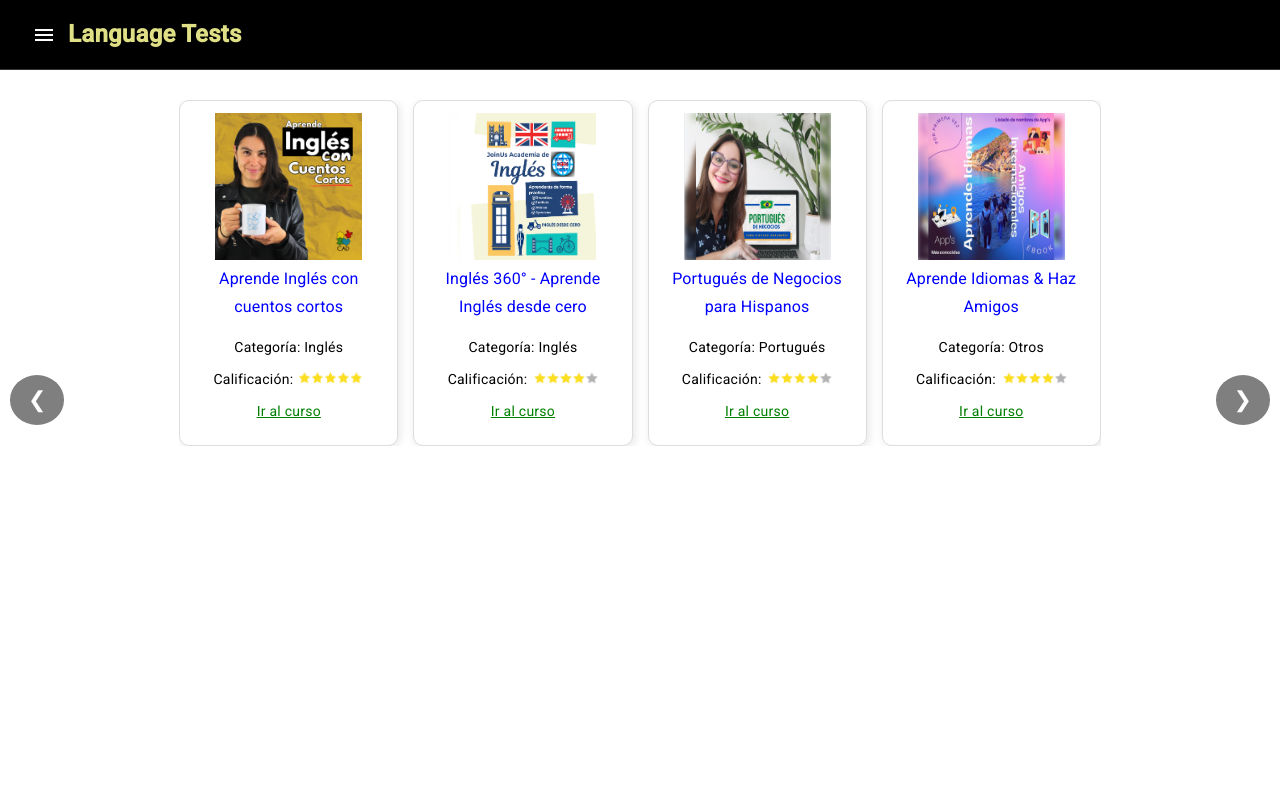
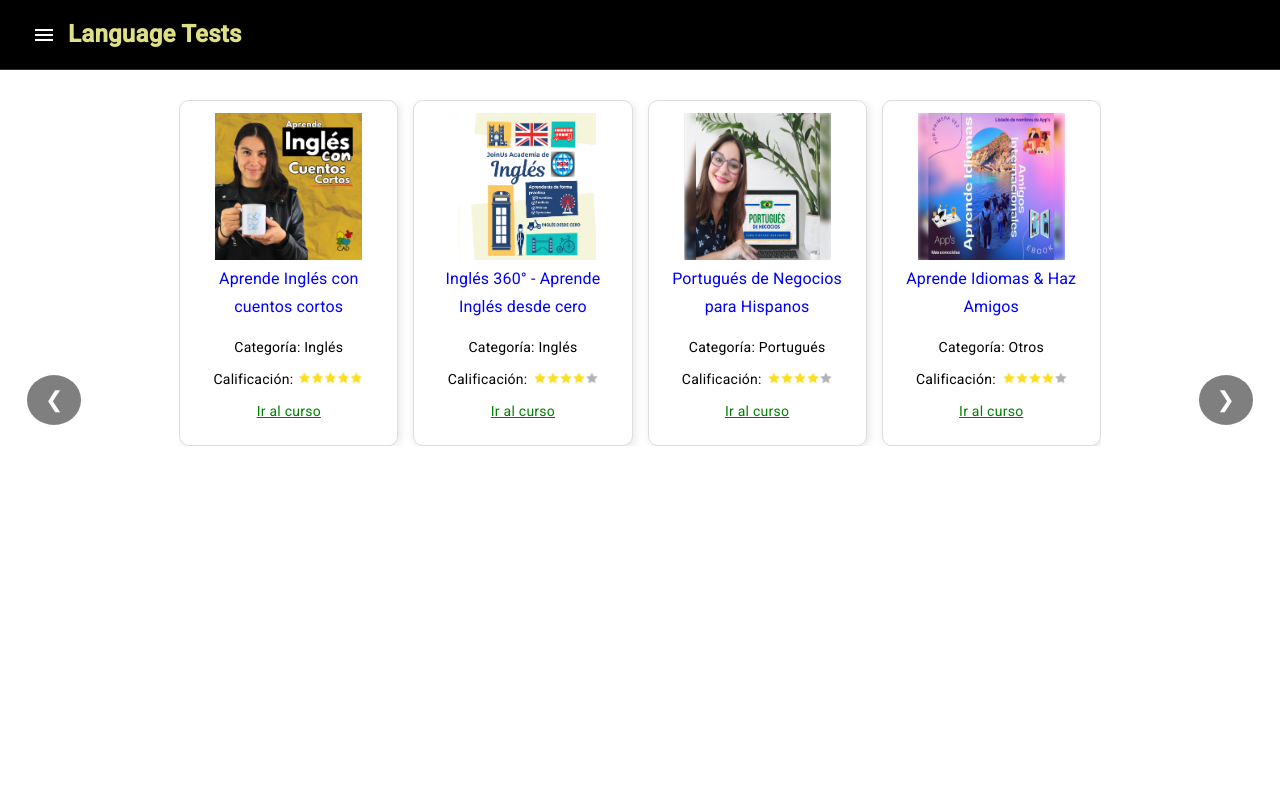
Before and after one commit to sebasxx85/englishProyect, an Angular app: page /cursos in a window 1280 px wide. Shown: the top 800 px of the page. Built offline with nearby package versions, Linux system fonts and the light colour scheme.

Commit message:
css fixed

```diff
--- a/src/app/components/cursos/cursos.component.scss
+++ b/src/app/components/cursos/cursos.component.scss
@@ -5,7 +5,7 @@
     justify-content: center;
     align-items: center; /* Centra verticalmente si el contenedor tiene una altura fija */
     min-height: 97vh;
-    min-width: 117vh;
+    min-width: 417px;
   }
 
   .search-container {
@@ -64,9 +64,11 @@
     justify-content: center;
     width: 90%;
     max-width: 1200px;
+    min-width: 417px;
     margin: 0 auto; /* Centrar correctamente */
     overflow: hidden;
     margin-top: 100px;
+    min-width: 417px;
 
 }
 
@@ -86,6 +88,7 @@
     text-align: center;
     background: white;
     box-shadow: 2px 2px 10px rgba(0, 0, 0, 0.1);
+    min-width: 147px;
 }
 
 
@@ -105,7 +108,7 @@
 }
 
 /* Ajuste para móviles pequeños */
-@media (max-width: 500px) {
+@media (max-width: 400px) {
   .carousel-inner {
       grid-auto-columns: 100%; /* 1 tarjeta por fila */
   }
@@ -125,14 +128,15 @@
   border-radius: 50%;
   transition: 0.3s;
   z-index: 10;
+
 }
 
 .carousel-btn.left {
-  left: 10px;
+  left: 27px;
 }
 
 .carousel-btn.right {
-  right: 10px;
+  right: 27px;
 }
 
 .carousel-btn:hover {
```
